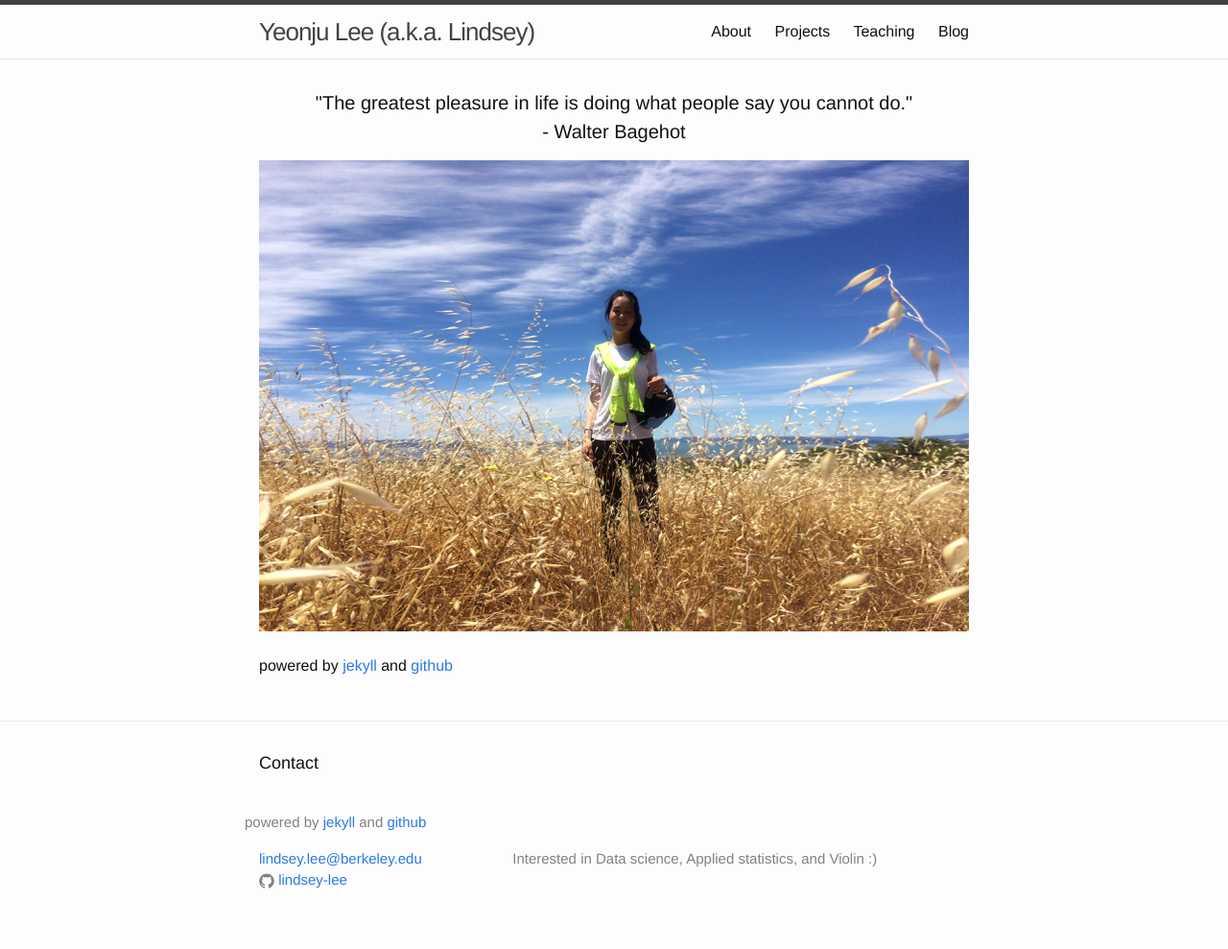
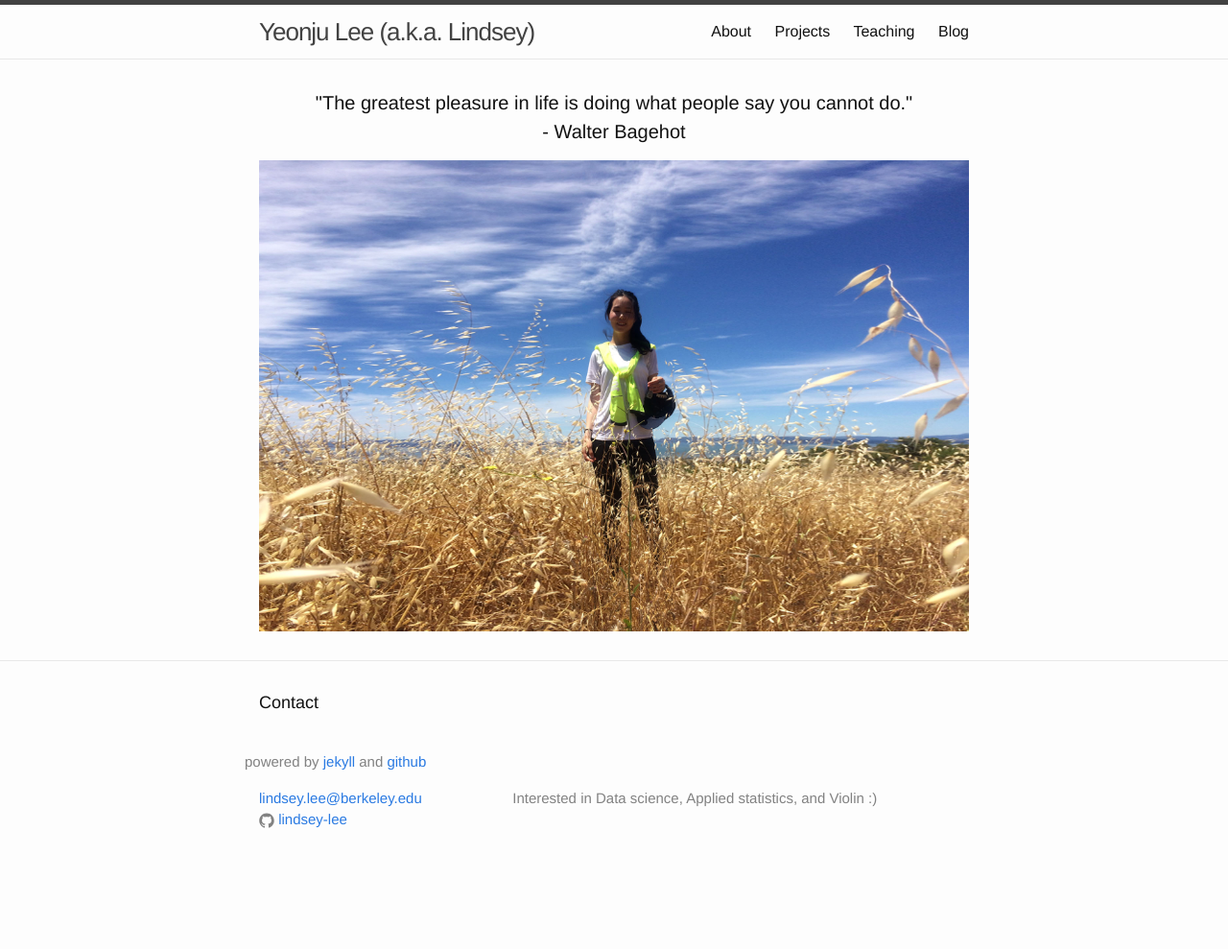
Before and after one commit to lindsey-lee/lindsey-lee.github.io, a Jekyll site: the page built from index.html, in a window 1280 px wide. Shown: the whole page at 96% size. Built offline with Jekyll 4.4.1, drawn with Linux system fonts in a browser that asks for light colours; after the commit the page ends 926 px from its top, so only the background shows below that.

Commit message:
removed power line from main page

```diff
--- a/index.html
+++ b/index.html
@@ -24,6 +24,6 @@ layout: default
   </ul> -->
 
   <!-- <p class="rss-subscribe">subscribe <a href="{{ "/feed.xml" | prepend: site.baseurl }}">via RSS</a></p> -->
-  <p> <br />powered by <a href="https://jekyllrb.com/">jekyll</a> and <a href="https://github.com/"> github</a></p>
+  <!-- <p> <br />powered by <a href="https://jekyllrb.com/">jekyll</a> and <a href="https://github.com/"> github</a></p> -->
 
 </div>
```
